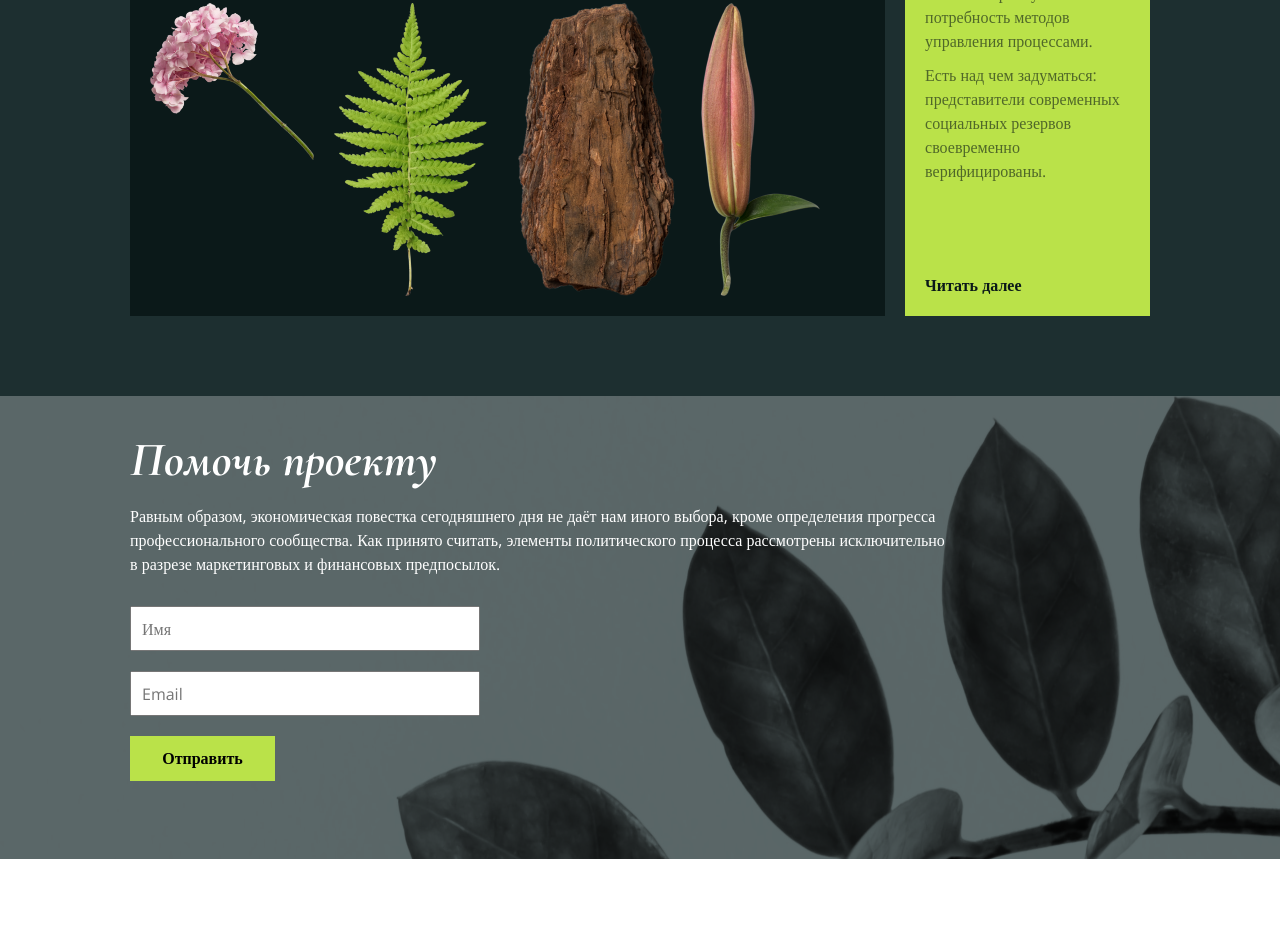
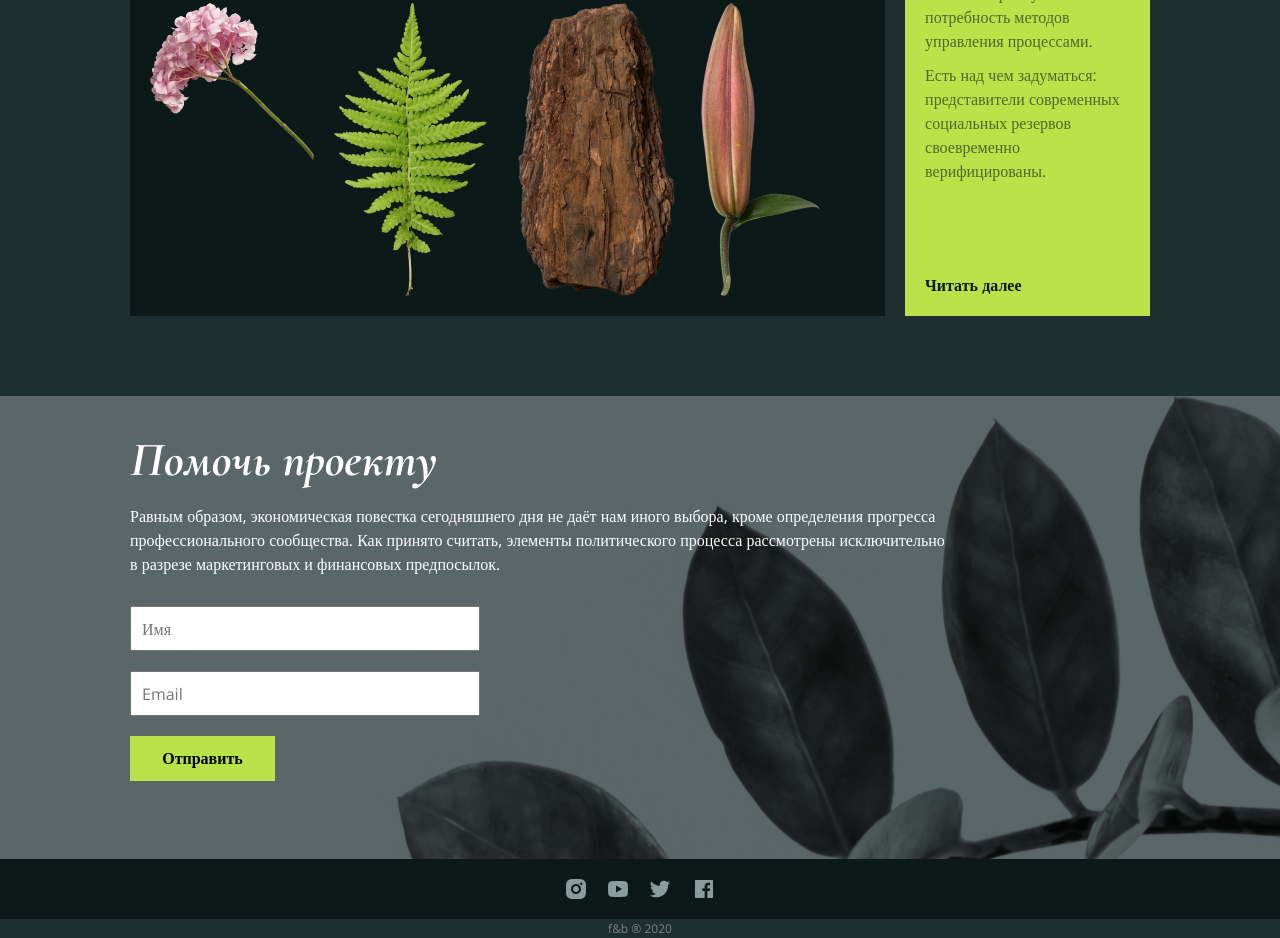
Before and after one commit to sikorskayaX/landing-nature, a plain HTML site: page index.html in a window 1280 px wide. Shown: the part 1592-2530 px from the top of the page. Before the commit the page ends 2451 px from the top, so only its background shows below. Drawn offline with nearby package versions, Linux system fonts and the light colour scheme.

Commit message:
Add Footer to Index Page
The commit adds a footer section to the index.html file, including icons and a copyright text. The footer is styled using SCSS and integrated into the overall layout of the page.

The key changes are:

1. Added a new `<footer>` element with two child elements: `footer__icons` and `footer__text`.
2. The `footer__icons` section contains four image icons, each wrapped in an `<img>` tag.
3. The `footer__text` section contains a copyright notice with the text "f&b ® 2020".
4. Corresponding SCSS styles were added in the `_footer.scss` file to style the footer section.
5. The new footer styles were imported into the main `style.scss` file.

This change enhances the overall design and layout of the index page, providing a consistent and visually appealing footer.

```diff
--- a/index.html
+++ b/index.html
@@ -79,5 +79,16 @@
             </form>
           </section>
     </main>
+    <footer class="footer">
+        <div class="footer__icons">
+            <img src="./styles/images/Frame.png" alt="" class="footer__icon">
+            <img src="./styles/images/Vector.png" alt="" class="footer__icon">
+            <img src="./styles/images/Frame (1).png" alt="" class="footer__icon">
+            <img src="./styles/images/Frame (3).png" alt="" class="footer__icon">
+        </div>
+        <div class="footer__text">
+            <span class="footer__span">f&b ® 2020</span>
+        </div>
+    </footer>
 </body>
 </html>
--- a/styles/scss/base/_typography.scss
+++ b/styles/scss/base/_typography.scss
@@ -40,3 +40,10 @@ p, input{
 a{
     text-decoration: none;
 }
+
+span{
+    font-family: Open Sans;
+    font-size: 12px;
+    font-weight: 400;
+    line-height: 16.34px;
+}
--- /dev/null
+++ b/styles/scss/layout/_footer.scss
@@ -0,0 +1,25 @@
+.footer{
+    height: 79px;
+    display: flex;
+    flex-direction: column;
+
+    &__icons{
+        background-color: $background-shade;
+        width: 100%;
+        height: 60px;
+        display: flex;
+        justify-content: center;
+        align-items: center;
+    }
+
+    &__icon{
+        margin: 0 10px;
+    }
+
+    &__text{
+        background-color: $background;
+        width: 100%;
+        text-align: center;
+        color: grey;
+    }
+}
--- a/styles/scss/style.scss
+++ b/styles/scss/style.scss
@@ -6,6 +6,7 @@
 @import './layout/header';
 @import './layout/navigation';
 @import './layout/main';
+@import './layout/footer';
 
 @import './components/gallery';
 @import './components/artifacts';
```
Also changed, not shown: styles/css/style.css, styles/images/Frame (1).png (added), styles/images/Frame (3).png (added), styles/images/Frame.png (added), styles/images/Vector.png (added), 1 other file.
